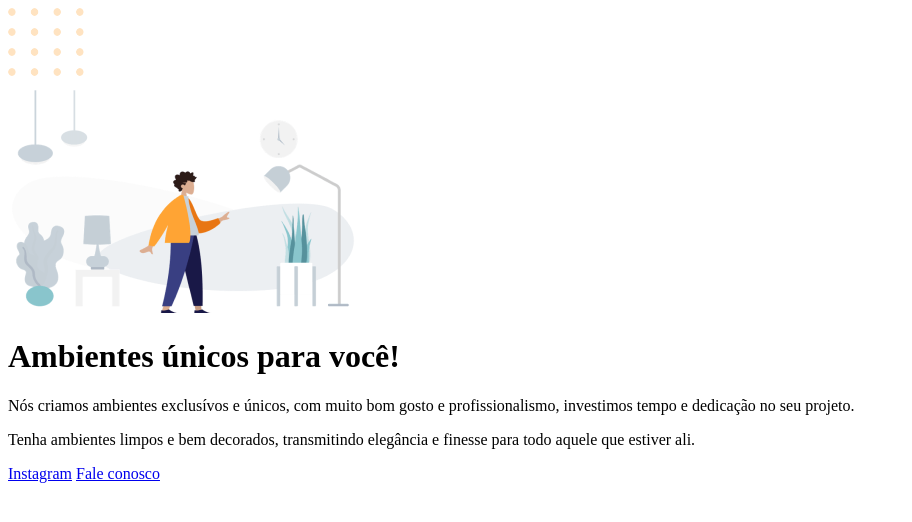
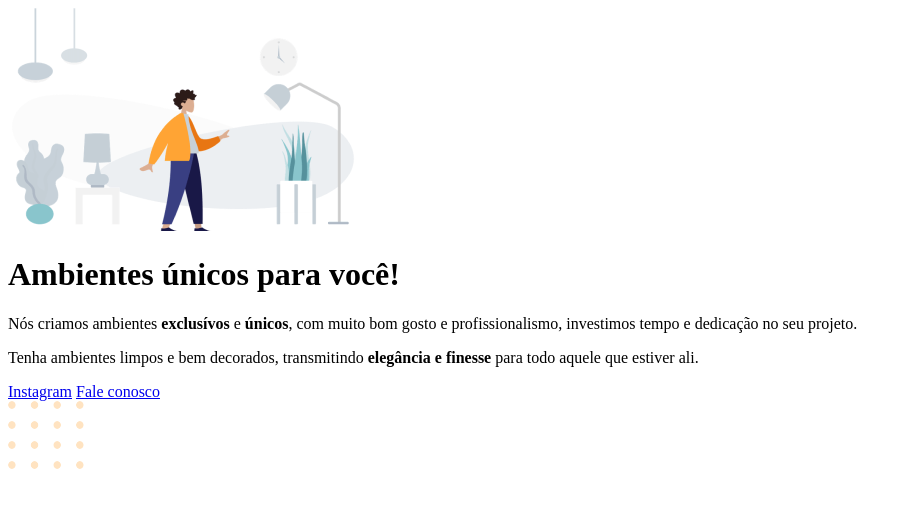
Before and after one commit to LeoSergio/rocketseat, a plain HTML site: page index.html in a window 1280 px wide. Shown: the whole page, without its empty margins (0-912 px from the left). Drawn offline with Linux system fonts and the light colour scheme.

Commit message:
update index.html

```diff
--- a/index.html
+++ b/index.html
@@ -6,21 +6,22 @@
     <title>Projeto 1</title>
 </head>
 <body>
-    <img src="images/balls-decoration.svg" alt="Bolinhas laranjas no canto inferior da tela">
+
+
 
     <div id="hero">
         <img src="images/image.png" alt="">
-        <h1>Ambientes únicos para você!</h1>
+
+        <h1>Ambientes <span>únicos</span> para você!</h1>
+
         <p>
-            Nós criamos ambientes exclusívos e únicos, com muito bom gosto
-            e profissionalismo, investimos tempo e dedicação no seu projeto.
+            Nós criamos ambientes <strong>exclusívos</strong> e <strong>únicos</strong>, com muito bom gosto
+            e profissionalismo, investimos tempo e <span>dedicação no seu projeto.</span>
+        </p>
 
-
-        </p>
-        Tenha ambientes limpos e bem decorados, transmitindo elegância  e
-        finesse para todo aquele que estiver ali.
         <p>
-
+            Tenha <span>ambientes limpos</span> e bem decorados, transmitindo <strong>elegância  e
+            finesse</strong> para todo aquele que estiver ali.
         </p>
 
     </div>
@@ -29,8 +30,8 @@
         <a href="http://instagram.com">Instagram</a>
         <a href="mailto:leandrooos222@gmail.com">Fale conosco</a>
 
-
-
     </div>
+    <img id ="balls" src="images/balls-decoration.svg"
+    alt="Bolinhas laranjas no canto inferior da tela">
 </body>
 </html>
```
